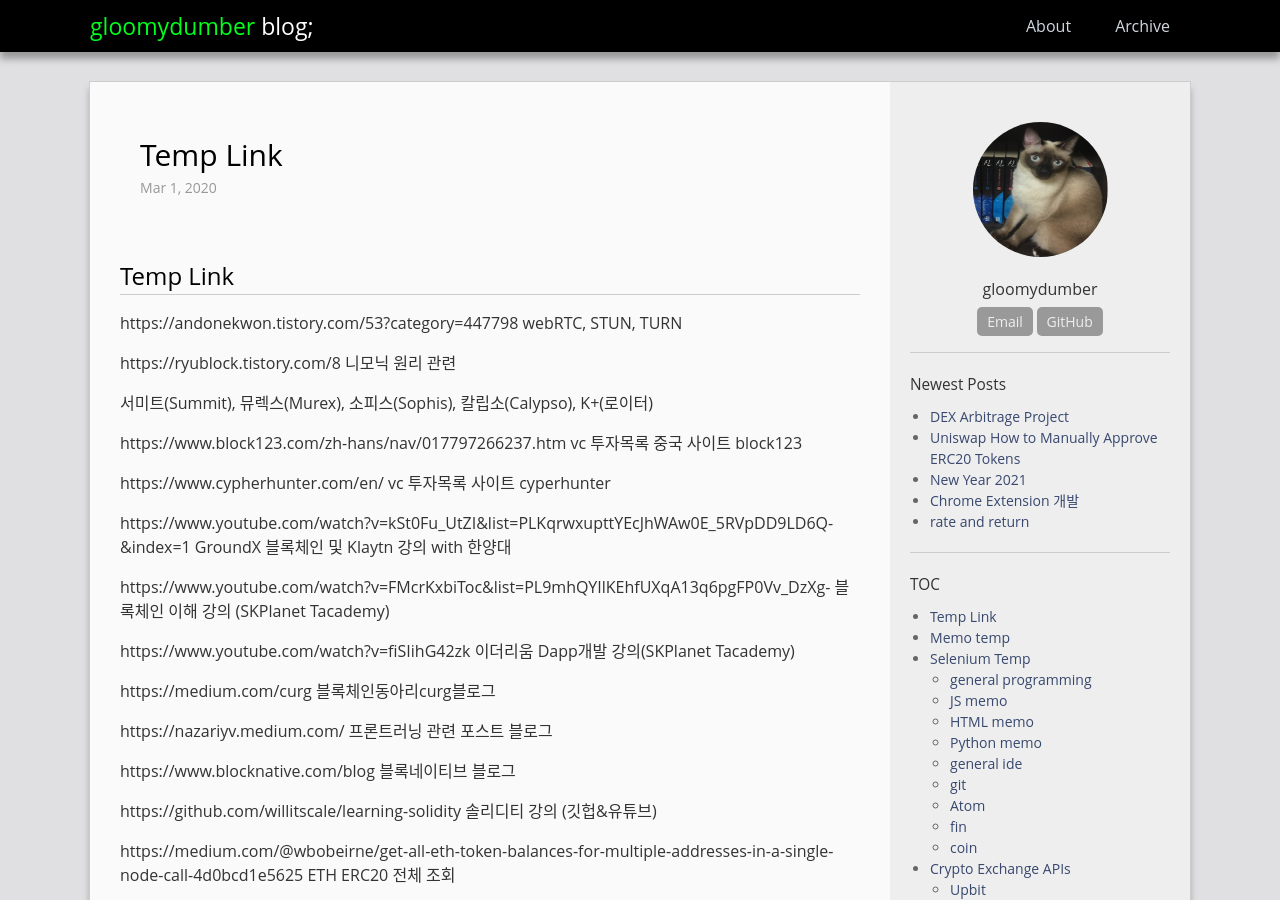
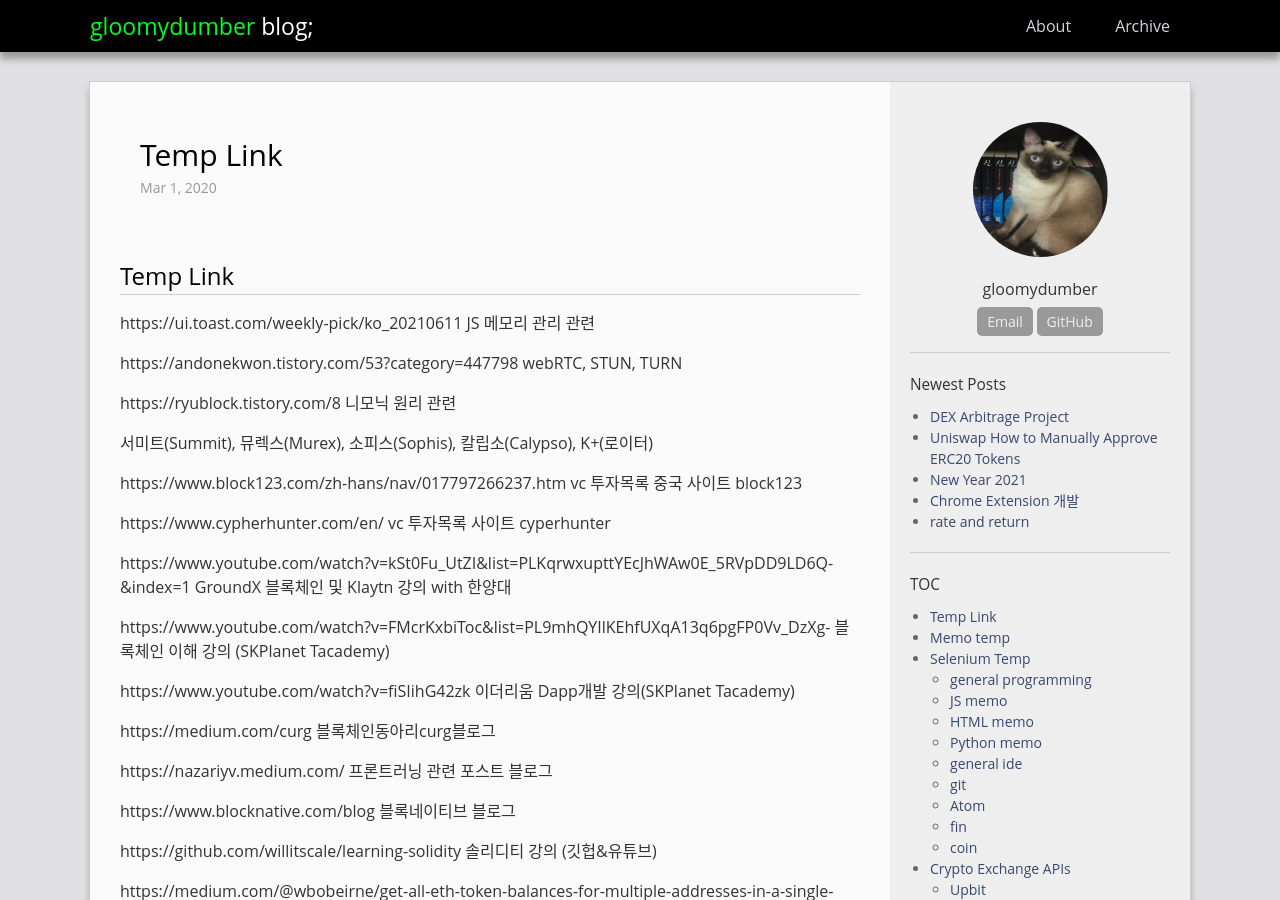
Before and after one commit to gloomydumber/copy, a Jekyll site: the page built from _posts/2020-03-01-TempLink.md, in a window 1280 px wide and 900 px high. Built offline with Jekyll 4.4.1, drawn with Linux system fonts in a browser that asks for light colours; comment, search, counter and statistics services are not loaded.

Commit message:
postModded

```diff
--- a/_posts/2020-03-01-TempLink.md
+++ b/_posts/2020-03-01-TempLink.md
@@ -9,6 +9,8 @@ use_math: true
 ---
 
 ## Temp Link
+
+https://ui.toast.com/weekly-pick/ko_20210611 JS 메모리 관리 관련
 
 https://andonekwon.tistory.com/53?category=447798 webRTC, STUN, TURN
 
```
